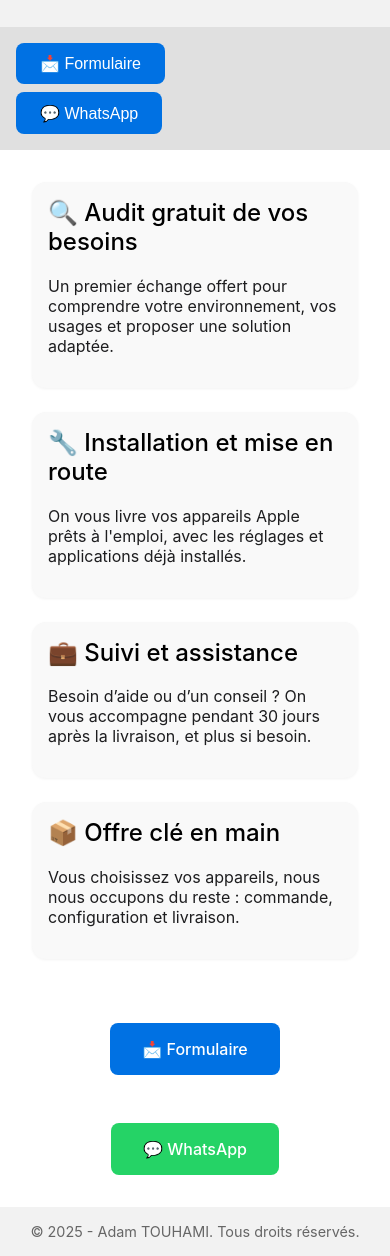
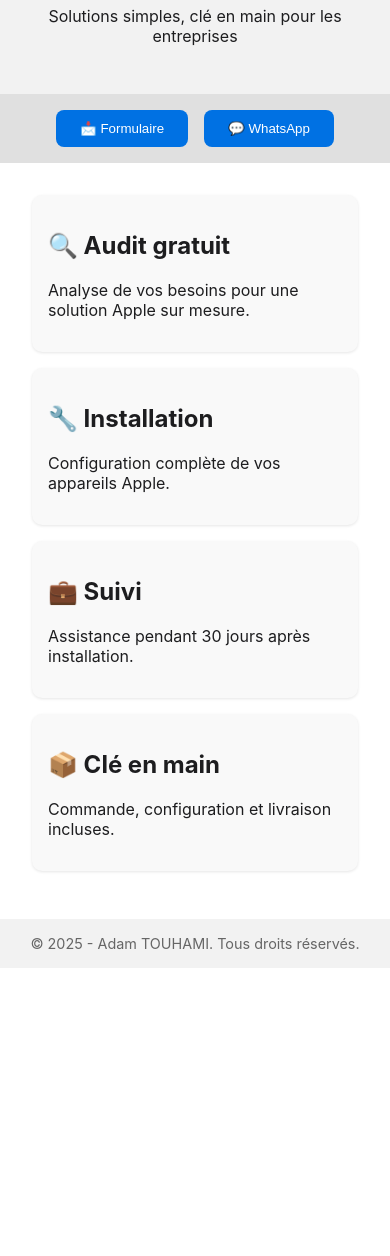
Before and after one commit to AdamTouh/Apple, a plain HTML site: page index.html in a window 390 px wide. Shown: the part 186-1442 px from the top of the page. After the commit the page ends 1154 px from the top, so only its background shows below. Drawn offline with Linux system fonts and the light colour scheme.

Commit message:
Update index.html

```diff
--- a/index.html
+++ b/index.html
@@ -4,12 +4,8 @@
 <head>
   <meta charset="UTF-8" />
   <meta name="viewport" content="width=device-width, initial-scale=1" />
-  <meta name="description" content="Expert Apple pour PME/TPE : solutions clé en main, audit gratuit, installation et support. Contactez-nous." />
-  <title>Adam TOUHAMI - Expert Apple pour PME</title>
+  <title>Expert Apple pour PME - Adam TOUHAMI</title>
   <style>
-    html {
-      scroll-behavior: smooth;
-    }
     body {
       font-family: -apple-system, BlinkMacSystemFont, "Segoe UI", Roboto, "Helvetica Neue", Arial, sans-serif;
       margin: 0;
@@ -19,26 +15,15 @@
     }
     header {
       background: #f2f2f2;
-      color: #000;
+      text-align: center;
       padding: 2rem;
-      text-align: center;
-    }
-    header h1 {
-      margin: 0;
-      font-size: 2.5rem;
-      font-weight: 600;
-    }
-    header p {
-      margin-top: 0.5rem;
-      font-size: 1.2rem;
     }
     nav {
       display: flex;
       justify-content: center;
+      gap: 1rem;
       background: #e0e0e0;
       padding: 1rem;
-      gap: 1rem;
-      flex-wrap: wrap;
     }
     nav button {
       background: #0071e3;
@@ -47,197 +32,97 @@
       padding: 0.7rem 1.5rem;
       border-radius: 8px;
       cursor: pointer;
-      font-size: 1rem;
-      transition: background 0.3s ease, transform 0.1s ease;
-    }
-    nav button:hover {
-      background: #005bb5;
-    }
-    nav button:active {
-      transform: scale(0.98);
     }
     section {
+      max-width: 800px;
+      margin: auto;
       padding: 2rem;
-      max-width: 1000px;
-      margin: auto;
     }
     .service {
       background: #f9f9f9;
-      padding: 1.5rem;
-      margin-bottom: 1.5rem;
-      border-radius: 14px;
-      box-shadow: 0 1px 3px rgba(0, 0, 0, 0.05);
-      transition: box-shadow 0.3s ease, transform 0.2s ease;
-      cursor: pointer;
-      user-select: none;
+      padding: 1rem;
+      margin-bottom: 1rem;
+      border-radius: 10px;
+      box-shadow: 0 1px 3px rgba(0,0,0,0.1);
     }
-    .service:hover {
-      box-shadow: 0 4px 10px rgba(0, 113, 227, 0.3);
-      transform: translateY(-4px);
+    #contact-form {
+      display: none;
+      opacity: 0;
+      transition: opacity 0.5s ease;
     }
-    .service h2 {
-      margin-top: 0;
-      color: #000;
-      font-weight: 500;
+    #contact-form.show {
+      display: block;
+      opacity: 1;
     }
-    footer {
-      background: #f2f2f2;
-      color: #666;
-      text-align: center;
-      padding: 1rem;
-      font-size: 0.9rem;
-    }
-    label {
-      display: block;
-      margin-bottom: 0.3rem;
-      font-weight: 500;
-      color: #333;
-    }
-    input,
-    textarea {
+    input, textarea {
       width: 100%;
       padding: 0.75rem;
-      margin: 0.5rem 0 1rem;
+      margin-bottom: 1rem;
       border-radius: 8px;
       border: 1px solid #ccc;
-      font-size: 1rem;
-      resize: vertical;
-      max-width: 100%;
       box-sizing: border-box;
     }
     button[type="submit"] {
+      background: #0071e3;
+      color: white;
+      border: none;
       padding: 1rem 2rem;
-      background: #0071e3;
-      color: #fff;
-      border: none;
       border-radius: 8px;
       cursor: pointer;
-      font-size: 1rem;
-      transition: background 0.3s ease, transform 0.1s ease;
     }
-    button[type="submit"]:hover {
-      background: #005bb5;
+    #confirmation-message {
+      display: none;
+      margin-top: 1rem;
+      color: green;
+      font-weight: bold;
     }
-    button[type="submit"]:active {
-      transform: scale(0.98);
-    }
-    .contact-options {
-      display: flex;
-      justify-content: center;
-      gap: 1rem;
-      margin-top: 2rem;
-      flex-wrap: wrap;
-    }
-    .whatsapp,
-    .form-link {
-      margin-top: 2rem;
-      display: inline-block;
-    }
-    .form-link a {
-      background: #0071e3;
-      color: white;
-      padding: 1rem 2rem;
-      border-radius: 8px;
-      text-decoration: none;
-      font-weight: 500;
-      font-size: 1rem;
-      display: inline-block;
-      transition: background 0.3s ease;
-    }
-    .form-link a:hover {
-      background: #005bb5;
-    }
-    .whatsapp a {
-      background: #25d366;
-      color: #fff;
-      padding: 1rem 2rem;
-      border-radius: 8px;
-      text-decoration: none;
-      font-weight: 500;
-      font-size: 1rem;
-      display: inline-block;
-      transition: background 0.3s ease;
-    }
-    .whatsapp a:hover {
-      background: #1ebe57;
-    }
-    /* Responsive design */
-    @media (max-width: 768px) {
-      header {
-        padding: 1rem;
-      }
-      header h1 {
-        font-size: 2rem;
-      }
-      header p {
-        font-size: 1rem;
-      }
-      nav {
-        flex-direction: column;
-        gap: 0.5rem;
-      }
-      .service {
-        padding: 1rem;
-      }
-    }
-    /* Hide contact form by default */
-    #contact-form {
-      display: none;
+    footer {
+      text-align: center;
+      background: #f2f2f2;
+      padding: 1rem;
+      font-size: 0.9rem;
+      color: #666;
     }
   </style>
 </head>
 <body>
   <header>
-    <h1>Adam TOUHAMI - Expert Apple pour PME/TPE</h1>
+    <h1>Expert Apple pour PME/TPE - Adam TOUHAMI</h1>
     <p>Solutions simples, clé en main pour les entreprises</p>
   </header>
 
   <nav>
-    <a href="#contact-form" onclick="toggleForm()"><button>📩 Formulaire</button></a>
-    <a href="https://wa.me/33612345678" target="_blank" rel="noopener"><button>💬 WhatsApp</button></a>
+    <button onclick="showForm()">📩 Formulaire</button>
+    <a href="https://wa.me/33612345678" target="_blank"><button>💬 WhatsApp</button></a>
   </nav>
 
   <section>
-    <div class="service" tabindex="0" aria-label="Audit gratuit de vos besoins" onmouseenter="vibrate()" onfocus="vibrate()">
-      <h2>🔍 Audit gratuit de vos besoins</h2>
-      <p>Un premier échange offert pour comprendre votre environnement, vos usages et proposer une solution adaptée.</p>
+    <div class="service">
+      <h2>🔍 Audit gratuit</h2>
+      <p>Analyse de vos besoins pour une solution Apple sur mesure.</p>
     </div>
-
-    <div class="service" tabindex="0" aria-label="Installation et mise en route" onmouseenter="vibrate()" onfocus="vibrate()">
-      <h2>🔧 Installation et mise en route</h2>
-      <p>On vous livre vos appareils Apple prêts à l'emploi, avec les réglages et applications déjà installés.</p>
+    <div class="service">
+      <h2>🔧 Installation</h2>
+      <p>Configuration complète de vos appareils Apple.</p>
     </div>
-
-    <div class="service" tabindex="0" aria-label="Suivi et assistance" onmouseenter="vibrate()" onfocus="vibrate()">
-      <h2>💼 Suivi et assistance</h2>
-      <p>Besoin d’aide ou d’un conseil ? On vous accompagne pendant 30 jours après la livraison, et plus si besoin.</p>
+    <div class="service">
+      <h2>💼 Suivi</h2>
+      <p>Assistance pendant 30 jours après installation.</p>
     </div>
-
-    <div class="service" tabindex="0" aria-label="Offre clé en main" onmouseenter="vibrate()" onfocus="vibrate()">
-      <h2>📦 Offre clé en main</h2>
-      <p>Vous choisissez vos appareils, nous nous occupons du reste : commande, configuration et livraison.</p>
+    <div class="service">
+      <h2>📦 Clé en main</h2>
+      <p>Commande, configuration et livraison incluses.</p>
     </div>
 
     <div id="contact-form">
-      <form action="https://formspree.io/f/xjkrrdko" method="POST">
+      <form onsubmit="submitForm(event)">
         <h2>📩 Contactez-nous</h2>
-        <label for="name">Votre nom</label>
-        <input id="name" type="text" name="name" placeholder="Votre nom" required />
-        <label for="email">Votre email</label>
-        <input id="email" type="email" name="email" placeholder="Votre email" required />
-        <label for="message">Décrivez votre besoin...</label>
-        <textarea id="message" name="message" rows="5" placeholder="Décrivez votre besoin..." required></textarea>
+        <input type="text" name="name" placeholder="Votre nom" required />
+        <input type="email" name="email" placeholder="Votre email" required />
+        <textarea name="message" rows="5" placeholder="Décrivez votre besoin..." required></textarea>
         <button type="submit">Envoyer</button>
+        <div id="confirmation-message">✅ Message envoyé avec succès !</div>
       </form>
-    </div>
-
-    <div class="contact-options">
-      <div class="form-link">
-        <a href="#contact-form" onclick="toggleForm()">📩 Formulaire</a>
-      </div>
-      <div class="whatsapp">
-        <a href="https://wa.me/33612345678" target="_blank" rel="noopener">💬 WhatsApp</a>
-      </div>
     </div>
   </section>
 
@@ -246,18 +131,14 @@
   </footer>
 
   <script>
-    function vibrate() {
-      if (navigator.vibrate) {
-        navigator.vibrate(15);
-      }
+    function showForm() {
+      document.getElementById('contact-form').classList.add('show');
     }
-    function toggleForm() {
-      var form = document.getElementById('contact-form');
-      if (form.style.display === 'none' || form.style.display === '') {
-        form.style.display = 'block';
-      } else {
-        form.style.display = 'none';
-      }
+
+    function submitForm(event) {
+      event.preventDefault();
+      document.getElementById('confirmation-message').style.display = 'block';
+      event.target.reset();
     }
   </script>
 </body>
```
